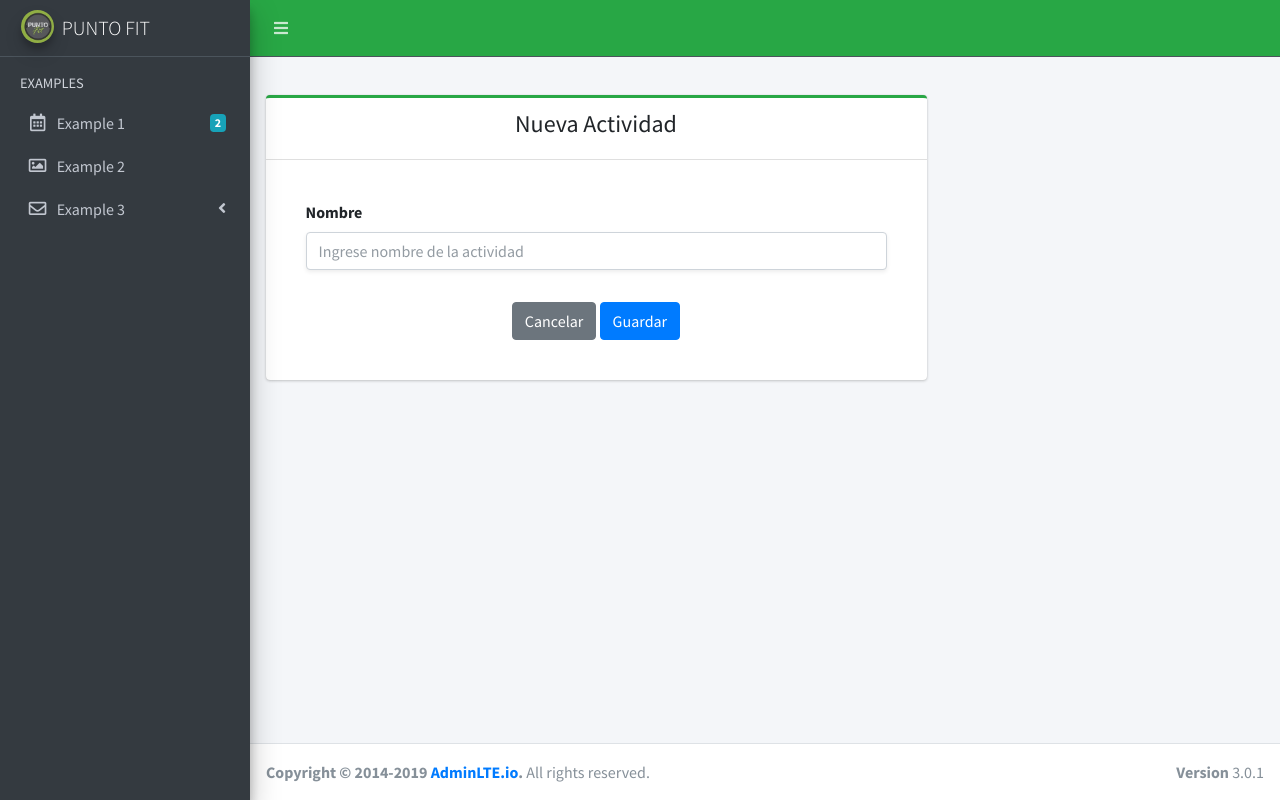
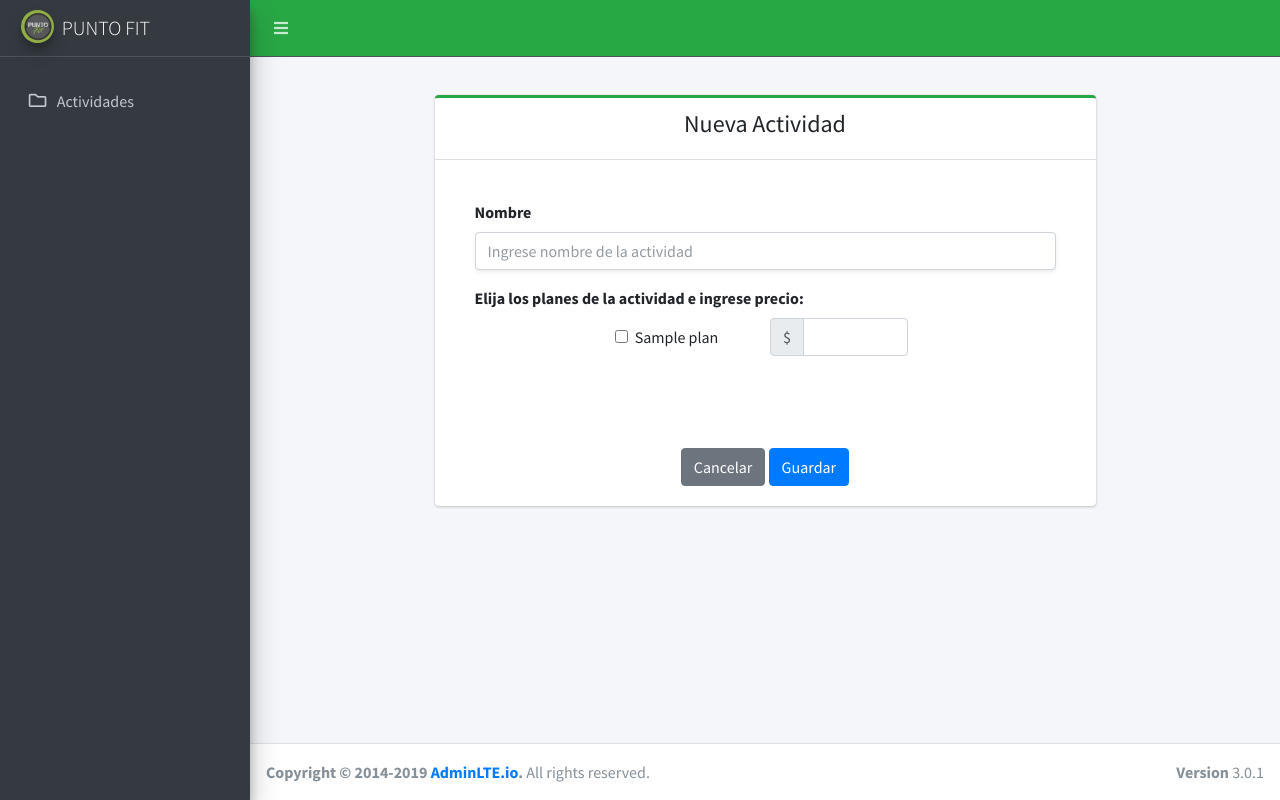
Before and after one commit to AlejandraTolaba/sis-gym, a Laravel app: page /activities/create in a window 1280 px wide. Run offline with Laravel 8, Linux system fonts and the light colour scheme; tables that the repository leaves empty hold one stand-in row (values such as "Sample post"); some libraries are stand-ins or nearby versions.

Commit message:
add plans

```diff
--- a/app/Activity.php
+++ b/app/Activity.php
@@ -14,4 +14,8 @@ class Activity extends Model
         'name',
         'state'
     ];
+
+    public function plans(){
+        return $this->belongsToMany('App\Plan');
+    }
 }
--- a/app/Http/Controllers/ActivityController.php
+++ b/app/Http/Controllers/ActivityController.php
@@ -4,6 +4,8 @@ namespace App\Http\Controllers;
 
 use Illuminate\Http\Request;
 use App\Activity;
+use App\Plan;
+use App\PlanActivity;
 use Yajra\DataTables\DataTables;
 
 class ActivityController extends Controller
@@ -32,7 +34,8 @@ class ActivityController extends Controller
      */
     public function create()
     {
-        return view('activities.create');
+        $plans = Plan::all();
+        return view('activities.create', compact('plans'));
     }
 
     /**
@@ -48,7 +51,17 @@ class ActivityController extends Controller
         ]);
 
         $activity = new Activity(request()->all());
-        $activity->save();
+
+        for ($i=1; $i < 5 ; $i++) {
+            if($request->has('checkbox-'.$i)){
+                $activity->save();
+                $plan_activity = new PlanActivity();
+                $plan_activity->activity_id = $activity->id;
+                $plan_activity->plan_id = $i;
+                $plan_activity->price = $request->get('price-'.$i);
+                $plan_activity->save();
+            }
+        }
         return redirect('activities')->with('info','Actividad agregada con éxito');
     }
 
--- /dev/null
+++ b/app/Plan.php
@@ -0,0 +1,17 @@
+<?php
+
+namespace App;
+
+use Illuminate\Database\Eloquent\Model;
+
+class Plan extends Model
+{
+    protected $table="plans";
+    protected $primaryKey= 'id';
+
+    protected $fillable= ['name','classes'];
+
+    public function activities(){
+        return $this->belongsToMany('App\Activity');
+    }
+}
--- a/resources/views/activities/create.blade.php
+++ b/resources/views/activities/create.blade.php
@@ -4,7 +4,7 @@
     <!-- Main content -->
     <section class="content">
         <div class="row">
-            <div class="col-lg-8 col-md-12 col-md-offset-2" id="accordion">
+            <div class="col-lg-8 col-md-12 offset-md-2" id="accordion">
                 <div class="card card-success card-outline">
                     <div class="card-header">
                         <div class="row">
@@ -31,13 +31,37 @@
                                             </span>
                                     </div>
 
-                                    <div class="row">
-                                        <div class="col-md-12 text-center mt-3">
-                                            <!-- <a href="{{ URL::previous() }}" class="btn btn-secondary">Cancelar</a> -->
-                                            <a href="{{ route('activities.index') }}" class="btn btn-secondary">Cancelar</a>
-                                            <button type="submit" class="btn btn-primary">Guardar</button>
-                                        </div>
+                                    <label for="">Elija los planes de la actividad e ingrese precio: </label>
+
+                                    <div class="form-row align-items-center">
+                                        @foreach ($plans as $plan)
+                                            <div class="col-md-4 offset-md-2 text-center">
+                                                <div class="form-check mb-2">
+                                                    <input class="form-check-input" type="checkbox" id="checkbox-{{$plan->id}}" name="checkbox-{{$plan->id}}" value="{{ $plan->id }}">
+                                                    <label class="form-check-label" for="checkbox-{{$plan->id}}">
+                                                    {{ $plan->name }}
+                                                    </label>
+                                                </div>
+                                            </div>
+                                            <div class="col-md-3 mr-auto">
+                                                <label class="sr-only" for="inlineFormInputGroup">Precio</label>
+                                                <div class="input-group mb-2">
+                                                    <div class="input-group-prepend">
+                                                        <div class="input-group-text">$</div>
+                                                    </div>
+                                                    <input type="number" step = "any" class="form-control" id="price" name="price-{{$plan->id}}" id="inlineFormInputGroup">
+                                                </div>
+                                            </div>
+                                        @endforeach
                                     </div>
+                                </div>
+                                <div class="row mt-5">
+                                    <div class="col-md-12 text-center mt-3">
+                                        <!-- <a href="{{ URL::previous() }}" class="btn btn-secondary">Cancelar</a> -->
+                                        <a href="{{ route('activities.index') }}" class="btn btn-secondary">Cancelar</a>
+                                        <button type="submit" class="btn btn-primary">Guardar</button>
+                                    </div>
+                                </div>
                                 </div>
                                 <!-- /.card-body -->
                             </form>
--- a/resources/views/activities/index.blade.php
+++ b/resources/views/activities/index.blade.php
@@ -2,7 +2,7 @@
 
 @section('content')
     @if (session()->has('info'))
-        <div class="alert alert-success alert-dismissible fade show col-md-8 col-md-offset-2" role="alert">
+        <div class="alert alert-success alert-dismissible fade show col-md-8 offset-md-2" role="alert">
             <strong>{{session('info')}}</strong>
             <button type="button" class="close" data-dismiss="alert" aria-label="Close">
             <span aria-hidden="true">&times;</span>
--- a/resources/views/layouts/admin.blade.php
+++ b/resources/views/layouts/admin.blade.php
@@ -82,31 +82,30 @@
                     <!-- Add icons to the links using the .nav-icon class
                         with font-awesome or any other icon font library -->
 
-                    <li class="nav-header">EXAMPLES</li>
+                    <li class="nav-header"></li>
                     <li class="nav-item">
-                        <a href="pages/calendar.html" class="nav-link">
-                        <i class="nav-icon far fa-calendar-alt"></i>
+                        <a href="{{ route('activities.index') }}" class="nav-link">
+                        <i class="nav-icon far fa-folder"></i>
                         <p>
-                            Example 1
-                            <span class="badge badge-info right">2</span>
+                            Actividades
                         </p>
                         </a>
                     </li>
                     <li class="nav-item">
                         <a href="pages/gallery.html" class="nav-link">
-                        <i class="nav-icon far fa-image"></i>
+                        <!-- <i class="nav-icon far fa-image"></i> -->
                         <p>
-                            Example 2
+
                         </p>
                         </a>
                     </li>
                     <li class="nav-item has-treeview">
                         <a href="#" class="nav-link">
-                        <i class="nav-icon far fa-envelope"></i>
+                        <!-- <i class="nav-icon far fa-envelope"></i>
                         <p>
-                            Example 3
+
                             <i class="fas fa-angle-left right"></i>
-                        </p>
+                        </p> -->
                         </a>
                     </li>
                     </ul>
```
Also changed, not shown: app/Http/Controllers/PlanController.php (added, +10 -0 lines), app/PlanActivity.php (added, +20 -0 lines), database/seeds/PlanSeeder.php (added, +27 -0 lines), database/migrations/2024_04_21_174930_create_plans_table.php (added), database/migrations/2024_04_21_233529_create_plans_activity_table.php (added).
